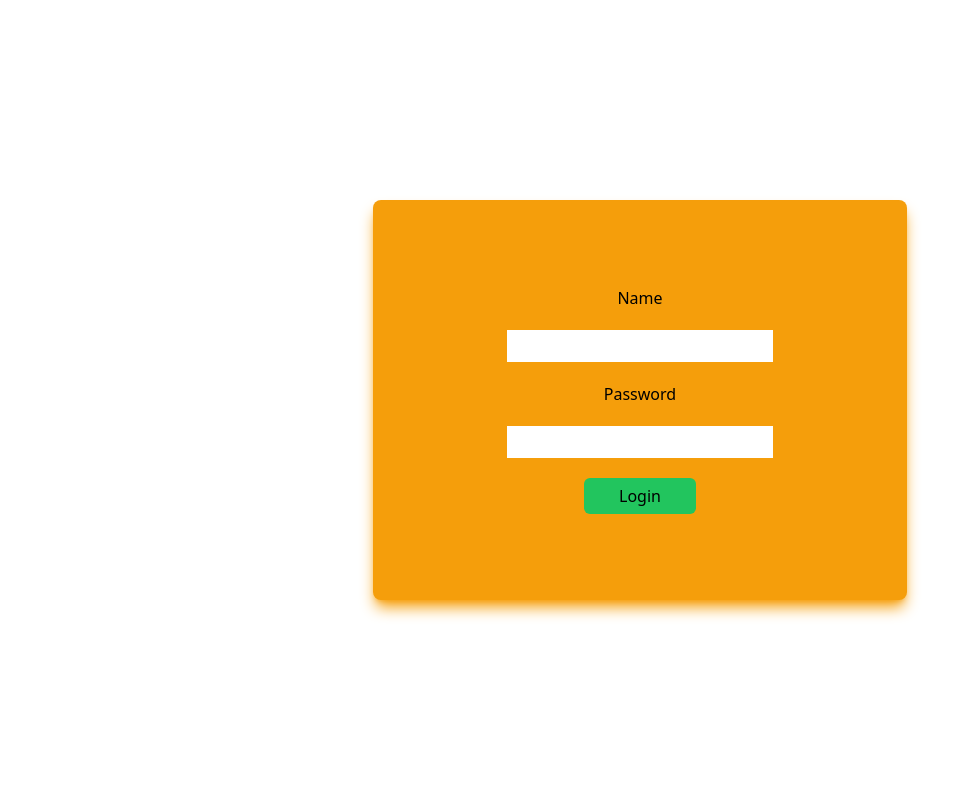
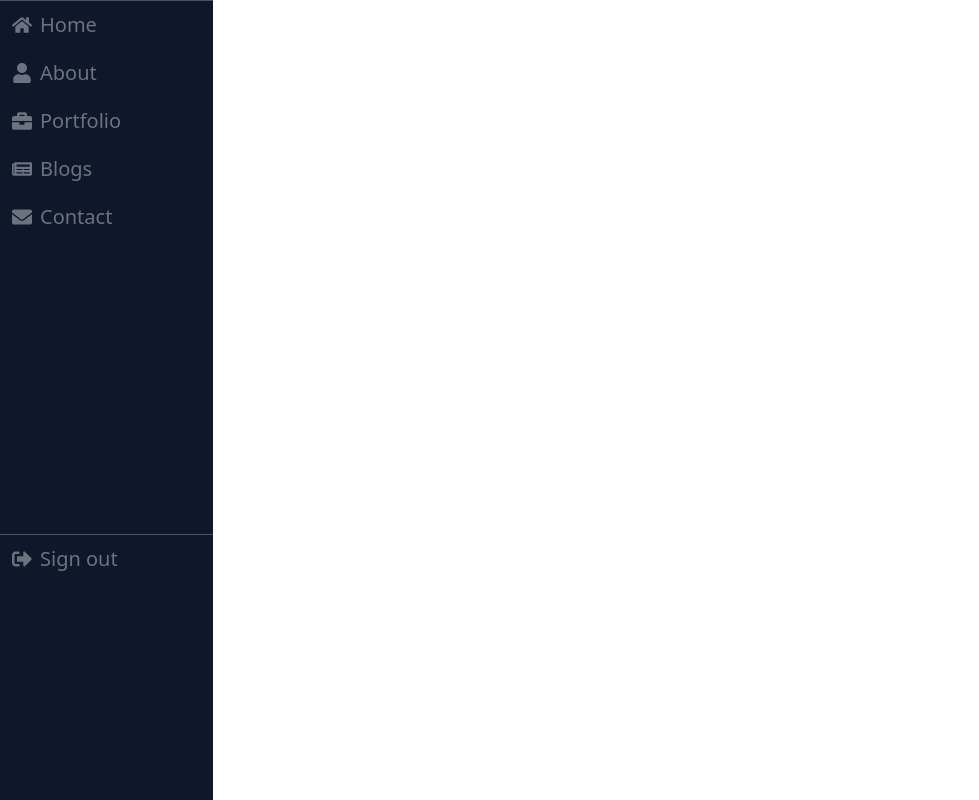
Before and after one commit to chi-cong/Portfolio-management, a React (Create React App) app: page / in a window 1280 px wide. Shown: the whole page, without its empty margins (0-979 px from the left). Built offline with nearby package versions, Linux system fonts and the light colour scheme.

Commit message:
update sidebar UI

```diff
--- a/src/App.js
+++ b/src/App.js
@@ -1,17 +1,19 @@
 import React, { useState } from "react";
-import Navbar from "./navbar";
+import { useEffect } from "react";
 import checkAcc from "./data/account";
 import Login from "./Login";
+import MainPage from "./mainPage";
 
 function App() {
-  let [access, setAccess] = useState(false);
+  // let [access, setAccess] = useState(false);
+  let [access, setAccess] = useState(true);
   const handleAccess = (name, password) => {
     const correction = setAccess(checkAcc(name, password));
     return correction;
   };
   return (
     <div className='w-screen h-screen'>
-      {access ? <Navbar /> : <Login changeAccess={handleAccess} />}
+      {access ? <MainPage /> : <Login changeAccess={handleAccess} />}
     </div>
   );
 }
--- a/src/data/account.js
+++ b/src/data/account.js
@@ -16,7 +16,7 @@ const checkAcc = (name, password) => {
   const findAcc = () => {
     var exist = false;
     accounts.forEach((account) => {
-      if (name == account.name && password == account.password) {
+      if (name === account.name && password === account.password) {
         exist = true;
       }
     });
--- /dev/null
+++ b/src/mainPage.js
@@ -0,0 +1,11 @@
+import Sidebar from "./sidebar";
+
+const MainPage = () => {
+  return (
+    <section className='flex container '>
+      <Sidebar />
+    </section>
+  );
+};
+
+export default MainPage;
--- a/src/navbar.js
+++ /dev/null
@@ -1,29 +0,0 @@
-import {
-  FaHome,
-  FaUser,
-  FaBriefcase,
-  FaNewspaper,
-  FaEnvelope,
-} from "react-icons/fa";
-
-const Navbar = () => {
-  return (
-    <div className='bg-lime-700 h-14 flex justify-around items-center'>
-      <Tab title={"Home"} icon={<FaHome />} />
-      <Tab title={"About"} icon={<FaUser />} />
-      <Tab title={"Portfolio"} icon={<FaBriefcase />} />
-      <Tab title={"Blogs"} icon={<FaNewspaper />} />
-      <Tab title={"Contact"} icon={<FaEnvelope />} />
-    </div>
-  );
-};
-
-const Tab = ({ title, icon }) => {
-  return (
-    <h2 className='text-2xl flex justify-between items-center gap-2 hover:text-blue-300 cursor-pointer'>
-      {title} {icon}
-    </h2>
-  );
-};
-
-export default Navbar;
--- /dev/null
+++ b/src/sidebar.js
@@ -0,0 +1,50 @@
+import {
+  FaHome,
+  FaUser,
+  FaBriefcase,
+  FaNewspaper,
+  FaEnvelope,
+  FaSignOutAlt,
+} from "react-icons/fa";
+
+const Sidebar = () => {
+  const screenWidth = window.width;
+  console.log(screenWidth);
+  return (
+    <div className='lg:h-screen sm:h-1/6 lg:w-2/12 flex lg:flex-col items-start fixed bg-slate-900'>
+      {screenWidth < 1024 && (
+        <div className='h-1/6 w-full text-3xl text-center text-gray-500 flex justify-center items-center'>
+          <h1>Web admin</h1>
+        </div>
+      )}
+      <div
+        style={{ height: "1px", width: "100%" }}
+        className='bg-slate-600'
+      ></div>
+      <div className='w-full h-4/6'>
+        <Tab title={"Home"} icon={<FaHome />} />
+        <Tab title={"About"} icon={<FaUser />} />
+        <Tab title={"Portfolio"} icon={<FaBriefcase />} />
+        <Tab title={"Blogs"} icon={<FaNewspaper />} />
+        <Tab title={"Contact"} icon={<FaEnvelope />} />
+      </div>
+      <div
+        style={{ height: "1px", width: "100%" }}
+        className='bg-slate-600'
+      ></div>
+      <div className='w-full'>
+        <Tab title={"Sign out"} icon={<FaSignOutAlt />} />
+      </div>
+    </div>
+  );
+};
+
+const Tab = ({ title, icon }) => {
+  return (
+    <button className='text-xl h-12 text-gray-500 w-full flex items-center gap-2 hover:bg-slate-200 cursor-pointer '>
+      <i className='ml-3'>{icon}</i> <p>{title}</p>
+    </button>
+  );
+};
+
+export default Sidebar;
--- a/tailwind.config.js
+++ b/tailwind.config.js
@@ -1,9 +1,8 @@
 module.exports = {
-  content: [
-    "./src/**/*.{js,jsx,ts,tsx}",
-  ],
+  darkMode: "class",
+  content: ["./src/**/*.{js,jsx,ts,tsx}"],
   theme: {
     extend: {},
   },
   plugins: [],
-}
+};
```
